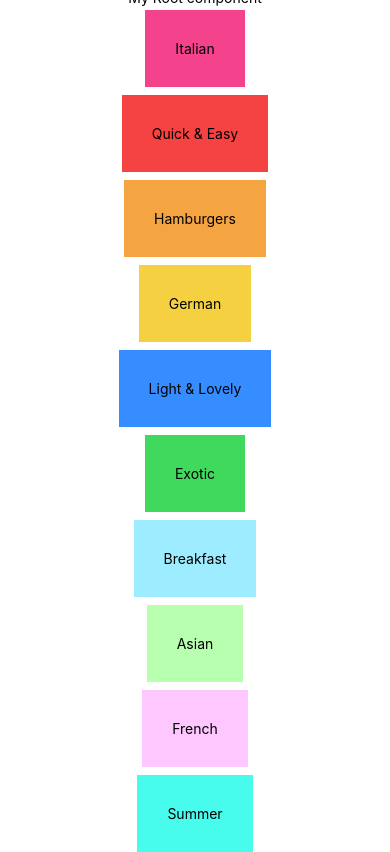
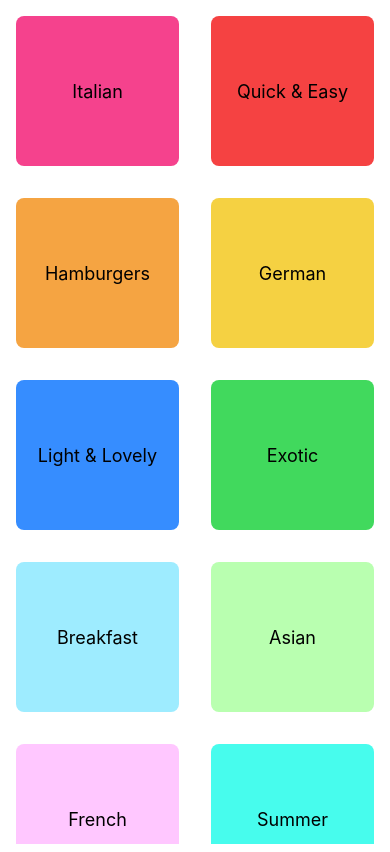
Before and after one commit to NareshPatilOfficial/FoodDishesApp, a React Native app: screen / in a window 390 px wide. Built offline with nearby package versions, Linux system fonts and the light colour scheme.

Commit message:
FoodDishesApp : Refactor file structure

```diff
--- a/App.js
+++ b/App.js
@@ -1,7 +1,15 @@
-import RootCompoenent from "./rootComponent";
+import { StatusBar, StyleSheet } from 'react-native';
+import CategoriesScreen from './screens/CategoriesScreens';
 
 export default function App() {
   return (
-    <RootCompoenent />
+    <>
+    <StatusBar style='light'/>
+    <CategoriesScreen />
+    </>
   );
 }
+
+const styles = StyleSheet.create({
+  container: {},
+});
--- /dev/null
+++ b/components/CategoryGridTitle.js
@@ -0,0 +1,38 @@
+import { Pressable, StyleSheet, Text, View } from "react-native";
+
+function CategoryGridTitle({title, color}){
+    return (
+        <View style={[styles.outerContainer, {backgroundColor:color}]}>
+            <Pressable android_ripple={{color:'#ccc'}} style={styles.button}>
+                <View style={styles.innerContainer}>
+                    <Text style={styles.title}>{title}</Text>
+                </View>
+            </Pressable>
+        </View>
+    )
+}
+
+export default CategoryGridTitle;
+
+const styles = StyleSheet.create({
+    outerContainer:{
+        flex:1,
+        margin:16,
+        height:150,
+        borderRadius:8,
+        elevation:4,
+        overflow:'hidden'
+    },
+    button:{
+        flex:1
+    },
+    innerContainer:{
+        flex:1,
+        padding:16,
+        justifyContent:'center',
+        alignItems:'center'
+    },
+    title:{
+        fontSize:18
+    }
+})
--- a/components/ui/CategoryComponent.js
+++ /dev/null
@@ -1,18 +0,0 @@
-import { StyleSheet, Text, View } from "react-native";
-
-function CategoryCompoent({title, color}){
-    return (
-        <View style={[style.rootContainer, {backgroundColor:color}]}>
-            <Text>{title}</Text>
-        </View>
-    )
-}
-
-export default CategoryCompoent;
-
-const style = StyleSheet.create({
-    rootContainer:{
-        margin:4,
-        padding:30
-    }
-})
--- a/rootComponent.js
+++ /dev/null
@@ -1,24 +0,0 @@
-import { View, Text, StyleSheet } from "react-native";
-import { CATEGORIES } from "./components/data/dummy-data";
-import CategoryCompoent from "./components/ui/CategoryComponent";
-
-function RootCompoenent(){
-    return (
-        <View style={style.rootContainer}>
-            <Text>My Root component</Text>
-            {
-                CATEGORIES.map(category => <CategoryCompoent title={category.title} color={category.color} />)
-            }
-        </View>
-    )
-}
-
-export default RootCompoenent;
-
-const style = StyleSheet.create({
-    rootContainer:{
-        flex:1,
-        alignItems:'center',
-        justifyContent:'center'
-    }
-})
--- /dev/null
+++ b/screens/CategoriesScreens.js
@@ -0,0 +1,16 @@
+import { FlatList } from "react-native";
+import { CATEGORIES } from "../data/dummy-data";
+import CategoryGridTitle from "../components/CategoryGridTitle";
+
+function CategoriesScreen() {
+    return (
+        <FlatList
+            data={CATEGORIES}
+            renderItem={({item}) => <CategoryGridTitle title={item.title} color={item.color}/>}
+            keyExtractor={category => category.id}
+            numColumns={2}
+        />
+    )
+}
+
+export default CategoriesScreen;
```
Also changed, not shown: data/dummy-data.js (renamed from components/data/dummy-data.js), models/Category.js (renamed from components/models/Category.js), models/Meal.js (renamed from components/models/Meal.js).
